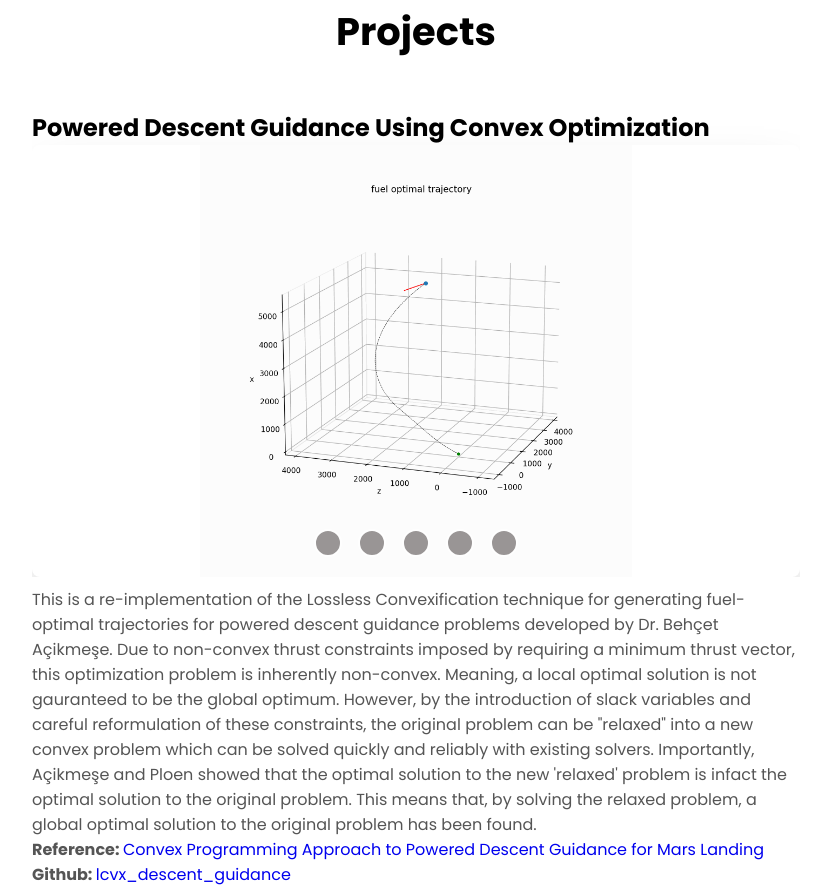
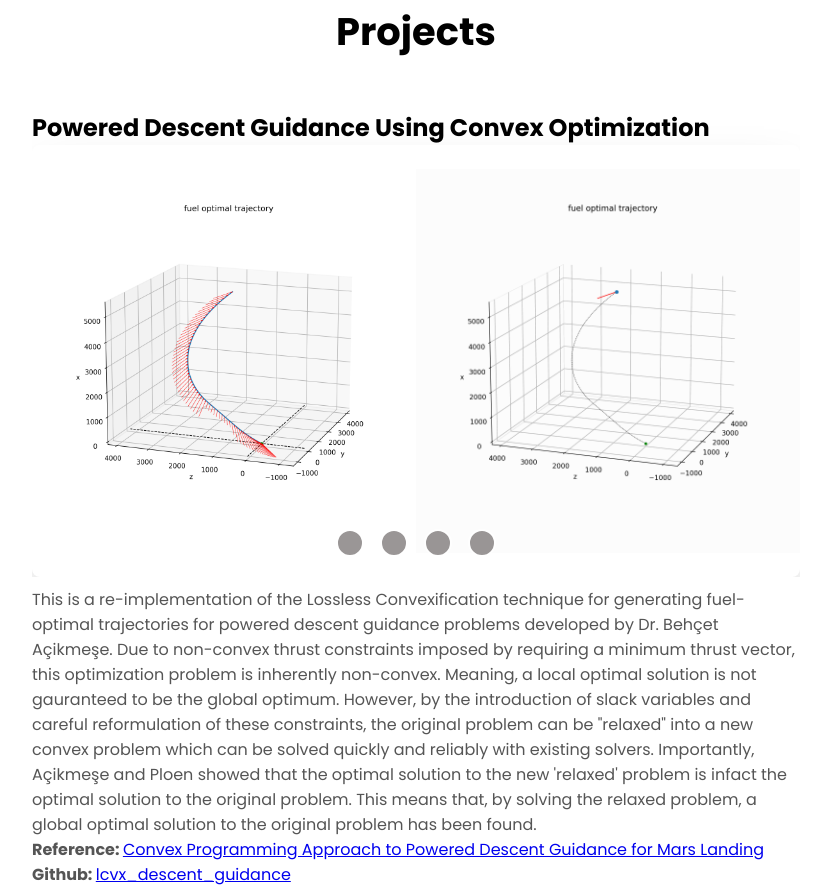
Before and after one commit to carlosmgnc/carlosmgnc.github.io, a plain HTML site: page index.html in a window 1280 px wide. Shown: the part 837-1727 px from the top of the page, without its empty margins (224-1055 px from the left). Drawn offline with Linux system fonts and the light colour scheme.

Commit message:
added multi img functionality

```diff
--- a/index.html
+++ b/index.html
@@ -59,18 +59,19 @@
       <div class="slider-wrapper">
         <h1 class="section__text__p2">Powered Descent Guidance Using Convex Optimization</h1>
         <div class="slider">
-          <img id="slide-1-1" src="assets/animation.gif" style="object-fit: contain; width: 100%;"/>
-          <img id="slide-1-2" src="assets/trajectory.png" style="object-fit: contain; width: 100%;"/>
-          <img id="slide-1-3" src="assets/throttle.png" style="object-fit: contain; width: 100%;"/>
-          <img id="slide-1-4" src="assets/mass.png" style="object-fit: contain; width: 100%;;"/>
-          <img id="slide-1-5" src="assets/cost_tof.png" style="object-fit: contain; width: 100%;"/>
+          <div class="mult_img" id="slide-1-1">
+            <img src="assets/trajectory.png"/>
+            <img src="assets/animation.gif"/>
+          </div>
+          <img id="slide-1-2" src="assets/throttle.png" style="object-fit: contain; width: 100%;"/>
+          <img id="slide-1-3" src="assets/mass.png" style="object-fit: contain; width: 100%;"/>
+          <img id="slide-1-4" src="assets/cost_tof.png" style="object-fit: contain; width: 100%;"/>
         </div>
         <div class="slider-nav">
           <a href="#slide-1-1"></a>
           <a href="#slide-1-2"></a>
           <a href="#slide-1-3"></a>
           <a href="#slide-1-4"></a>
-          <a href="#slide-1-5"></a>
         </div>
       </div>
       <p class="slider-description">
@@ -118,6 +119,7 @@
         models from the Barrowman equations, and used these simulations to optimize, design, and tune control gains before flight.
         The rocket was successfully launched and achieved a very stable attitude throughout its first flight. The plan for the future is
         to launch with larger motors and include data logging to better validate the control response.
+        <br><b>Github: </b> <a href="https://github.com/carlosmgnc/fin_rocket_flight_code.git">fin_rocket_flight_code</a>
       </p>
     </div>
 
@@ -148,6 +150,7 @@
         Performed linearization of the nonlinear equations of motion for the cart-pole system .
         Implemented Full-State Feedback with Linear Quadratic Regulator (LQR) to stabilize pendulum at its vertical equilibrium.
         System modelling and simulation performed with MATLAB, and the control law was implemented in C++.
+        <br> <b>Github: </b> <a href="https://github.com/carlosmgnc/inverted_pend.git">inverted_pend</a>
       </p>
     </div>
 
--- a/style.css
+++ b/style.css
@@ -268,7 +268,7 @@ section{
   z-index: 1;
 }
 
-.slider img, .slider iframe, .slider video {
+.slider img, .slider iframe, .slider video, .slider .mult_img {
   flex: 1 0 100%;
   scroll-snap-align: start;
   object-fit: cover;
@@ -276,8 +276,23 @@ section{
   /* will-change: transform; */
 }
 
+.mult_img {
+  display: flex;
+  justify-content: center;
+}
+
+.mult_img img {
+  flex: 1 0 50%;
+  object-fit: contain;
+  width: 50%;  /* Ensure each image takes up half the width */
+  margin: 0;
+}
+
+
 .slider-description a {
   color: rgb(0, 0, 238);
+  text-decoration: underline;
+  text-decoration-color: currentColor;
 }
 
 .slider-nav {
```
